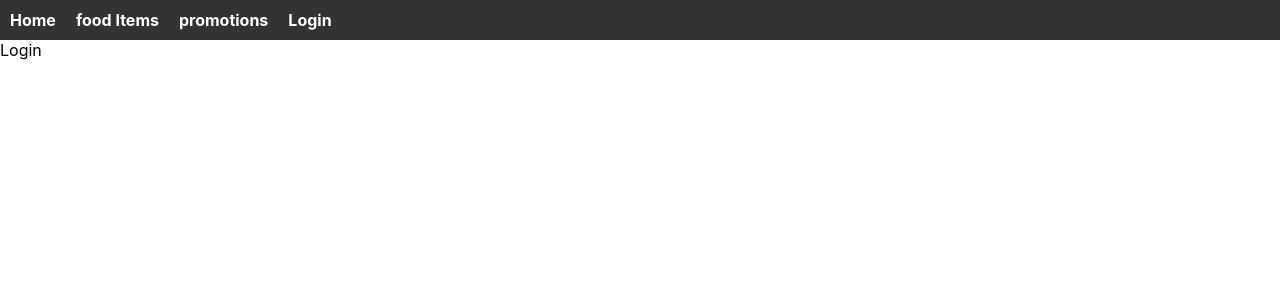
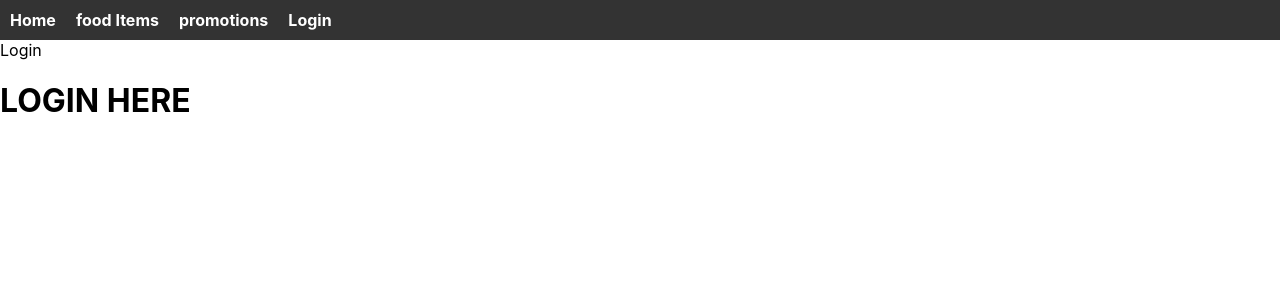
Before and after one commit to AMA1120/Full-Stack-Project, a React (Create React App) app in the folder dashboard/: page /login in a window 1280 px wide. Shown: the top 300 px of the page. Built offline with nearby package versions, Linux system fonts and the light colour scheme.

Commit message:
login dashboard
h1 tag

```diff
--- a/dashboard/src/pages/login/Login.js
+++ b/dashboard/src/pages/login/Login.js
@@ -1,11 +1,13 @@
-import React from 'react'
+import React, {useState} from 'react'
 import Navbar from "../../components/navbar/navbar";
 
 function Login() {
       return (
             <>
         <Navbar/>
-                  <div>Login</div>
+                  <div>Login
+                  <h1>LOGIN HERE</h1>
+                  </div>
             </>
   )
 }
```
